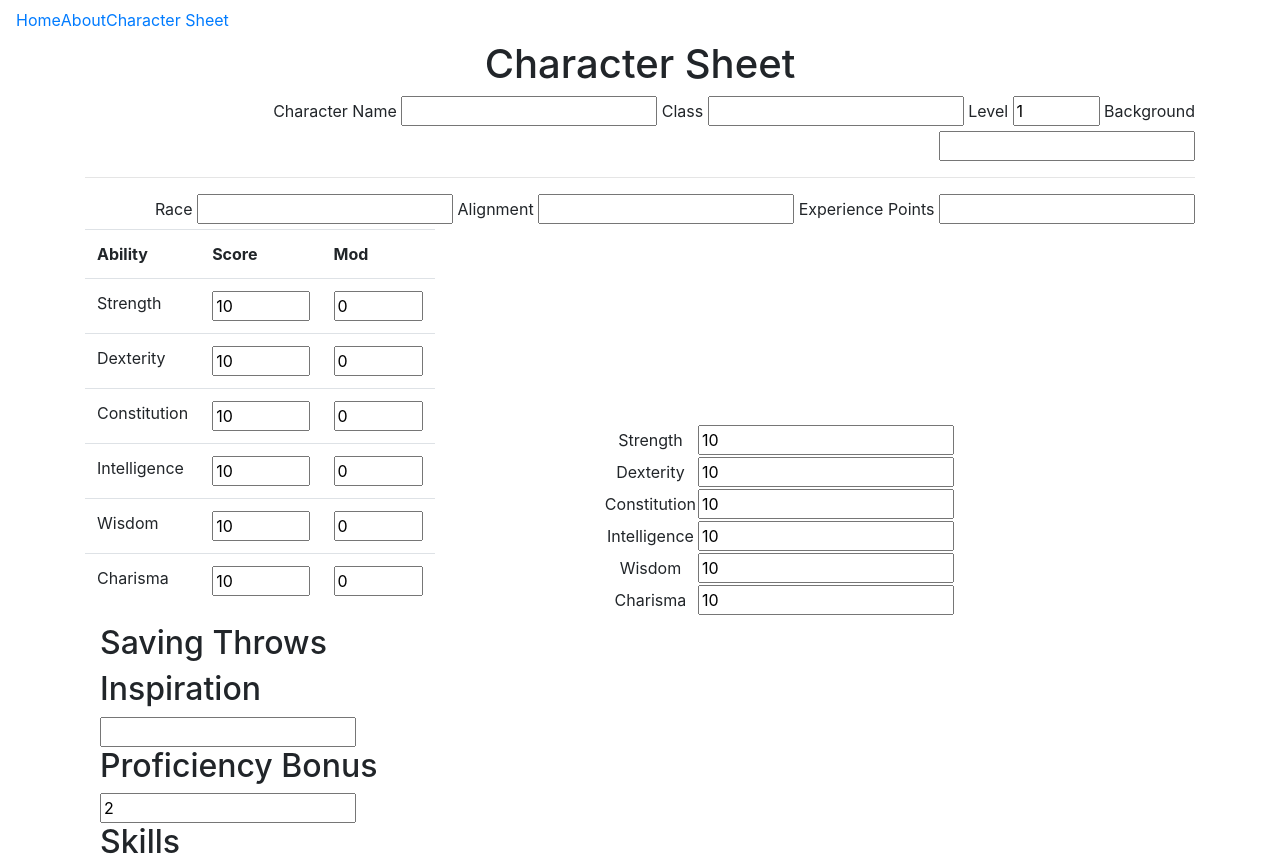
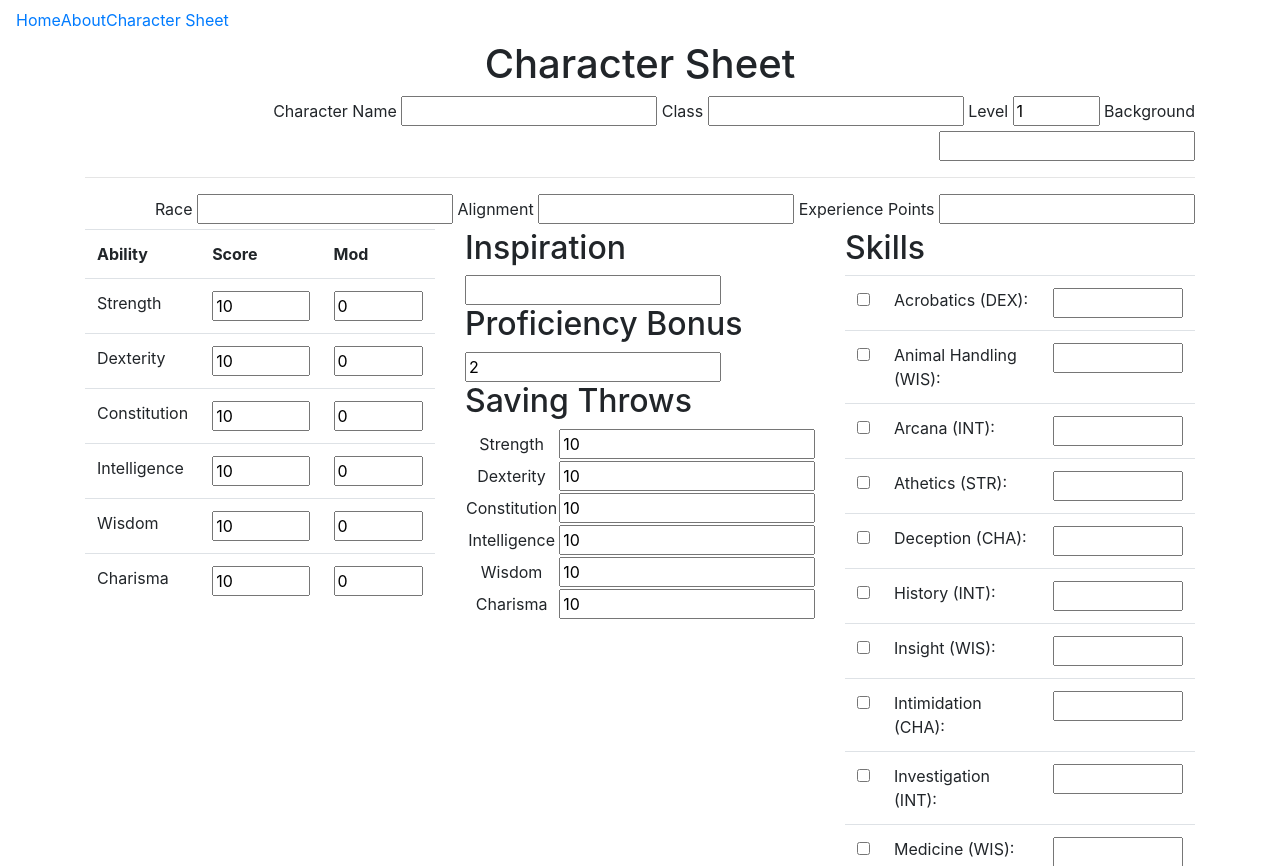
Before and after one commit to MLH-Hackathon-Project/dndcreator.github.io, a plain HTML site: page sheet.html in a window 1280 px wide. Shown: the top 866 px of the page. Drawn offline with nearby package versions, Linux system fonts and the light colour scheme.

Commit message:
Layout change

```diff
--- a/css/sheets.css
+++ b/css/sheets.css
@@ -43,8 +43,8 @@ hr {
 
 .saving-throw {
     position: absolute;
-    right: -500px;
-    top: -200px;
+    /* right: -500px;
+    top: -200px; */
     text-align: center;
 }
 
--- a/sheet.html
+++ b/sheet.html
@@ -89,10 +89,17 @@
                             </tr>
                         </table>
                     </div>
-                </div>
+
 
 
                 <div class="col-4">
+                    <h2>Inspiration</h2>
+                    <input type="text" id="inspiration" name="inspiration">
+
+                    <h2>Proficiency Bonus</h2>
+                    <input type="number" id="profBonus" value="2">
+
+                    <br>
                     <h2>Saving Throws</h2>
                     <table class="saving-throw">
                         <tr>
@@ -123,13 +130,7 @@
                 </div>
 
                 <div class="col-4">
-                    <h2>Inspiration</h2>
-                    <input type="text" id="inspiration" name="inspiration">
 
-                    <h2>Proficiency Bonus</h2>
-                    <input type="number" id="profBonus" value="2">
-
-                    <br>
 
                     <h2>Skills</h2>
                     <table class="table">
@@ -225,6 +226,7 @@
                         </tr>
                     </table>
                 </div>
+            </div>
 
                 <div class="well">
                     <h2>Passive Wisdom (PERCEPTION)</h2>
```
